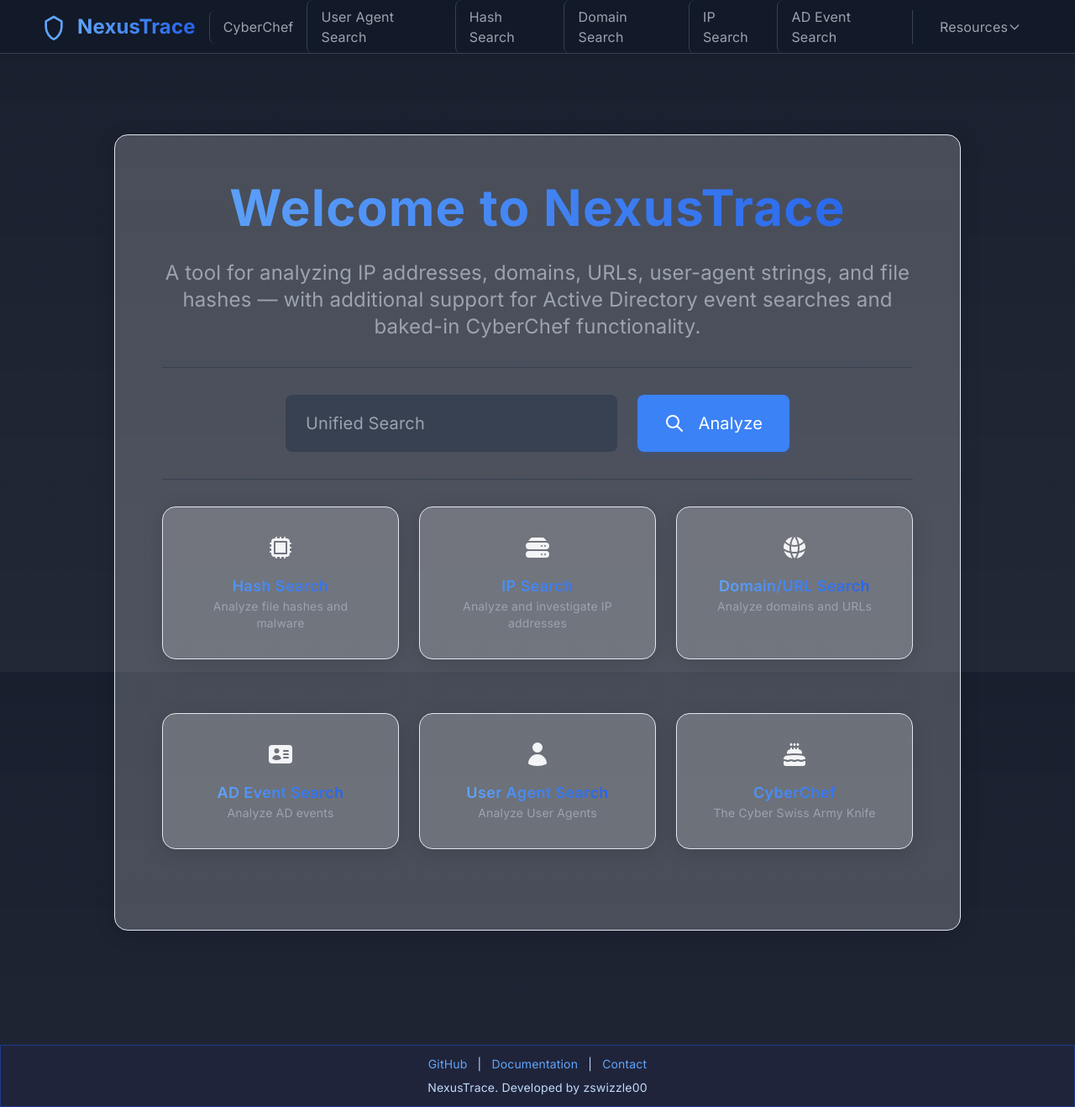
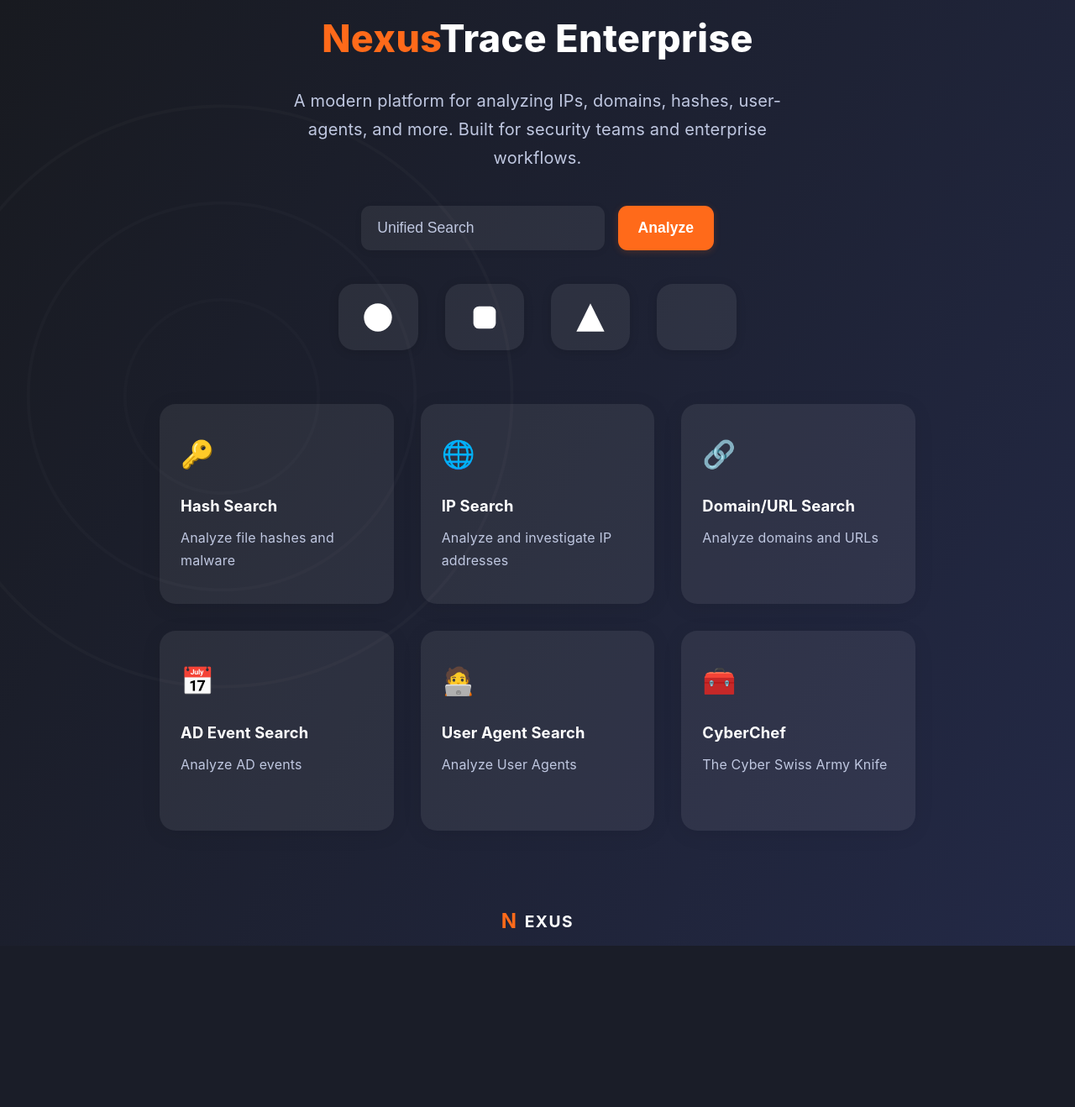
Before and after one commit to khaansec/NexusTrace, a Flask app: page / in a window 1280 px wide. Shown: the whole page at 84% size. After the commit the page ends 1126 px from the top, so only its background shows below. Run offline with Flask 3, Linux system fonts and the light colour scheme; some libraries are stand-ins or nearby versions.

Commit message:
Update home.html and styles.css for NexusTrace Enterprise theme
- Refactored home.html to implement a new layout with a modern design, including a search bar and feature grid.
- Updated CSS styles to enhance visual consistency, including new color variables and background gradients.
- Removed outdated link color variables and added new styles for enterprise-specific components.
- Improved overall aesthetics with a cohesive color scheme and responsive design adjustments.

```diff
--- a/static/css/styles.css
+++ b/static/css/styles.css
@@ -24,10 +24,6 @@
     --border-primary: #374151;
     --border-secondary: #4B5563;
 
-    /* Link Colors */
-    --link-color: #FFFFFF;
-    --link-hover-color: #FFFFFF;
-
     /* Spacing */
     --spacing-xs: 0.25rem;
     --spacing-sm: 0.5rem;
@@ -49,6 +45,9 @@
     --transition-fast: 150ms cubic-bezier(0.4, 0, 0.2, 1);
     --transition-normal: 250ms cubic-bezier(0.4, 0, 0.2, 1);
     --transition-slow: 350ms cubic-bezier(0.4, 0, 0.2, 1);
+
+    /* Enterprise Theme Additions */
+    --accent-orange: #FF6A1A;
 }
 
 /* Loading States */
@@ -292,8 +291,8 @@
 
 body {
     font-family: 'Inter', 'Roboto', 'Open Sans', Arial, sans-serif;
-    background: linear-gradient(135deg, #e0f2fe 0%, #f8fafc 100%);
-    color: var(--text-primary);
+    background: linear-gradient(120deg, #181A20 0%, #232946 100%) !important;
+    color: #fff;
     line-height: 1.7;
     letter-spacing: 0.01em;
 }
@@ -1705,7 +1704,7 @@
 
 /* 9. Subtle gradient for page background */
 body {
-  background: linear-gradient(135deg, #e0f2fe 0%, #f8fafc 100%);
+  background: linear-gradient(120deg, #181A20 0%, #232946 100%) !important;
 }
 
 /* 10. Responsive cards/tables/forms */
--- a/templates/home.html
+++ b/templates/home.html
@@ -1,100 +1,234 @@
-{% extends "base.html" %}
-
-{% block content %}
-<div class="flex flex-col items-center justify-center min-h-[80vh] px-2">
-    <div class="w-full max-w-5xl mx-auto px-2 py-8 md:py-16">
-        <div class="card p-8 md:p-14 space-y-8">
-            <!-- Header Section with Border -->
-            <div class="text-center mb-8 pb-8 border-b border-gray-700">
-                <h1 class="text-4xl md:text-6xl font-extrabold mb-4 md:mb-8 bg-gradient-to-r from-blue-400 to-blue-600 bg-clip-text text-transparent">
-                    Welcome to NexusTrace
-                </h1>
-                <p class="text-lg md:text-2xl text-gray-400">
-                    A tool for analyzing IP addresses, domains, URLs, user-agent strings, and file hashes — with additional support for Active Directory event searches and baked-in CyberChef functionality.
-                </p>
+<!DOCTYPE html>
+<html lang="en">
+<head>
+    <meta charset="UTF-8">
+    <meta name="viewport" content="width=device-width, initial-scale=1.0">
+    <title>NexusTrace Enterprise</title>
+    <link rel="stylesheet" href="/static/css/styles.css">
+    <style>
+        body {
+            min-height: 100vh;
+            background: linear-gradient(120deg, #181A20 0%, #232946 100%);
+            position: relative;
+            overflow: hidden;
+        }
+        .circle-bg {
+            position: absolute;
+            left: -10vw;
+            top: 10vh;
+            width: 60vw;
+            height: 60vw;
+            z-index: 0;
+            opacity: 0.18;
+        }
+        .main-content {
+            position: relative;
+            z-index: 1;
+            display: flex;
+            flex-direction: column;
+            align-items: center;
+            justify-content: center;
+            min-height: 100vh;
+        }
+        .headline {
+            font-size: 2.8rem;
+            font-weight: 800;
+            color: #fff;
+            margin-bottom: 1.2rem;
+            letter-spacing: 0.01em;
+        }
+        .headline .accent {
+            color: #FF6A1A;
+        }
+        .subtitle {
+            color: #bfc7e0;
+            font-size: 1.25rem;
+            margin-bottom: 2.5rem;
+            text-align: center;
+            max-width: 600px;
+        }
+        .icon-row {
+            display: flex;
+            gap: 2rem;
+            margin-bottom: 2.5rem;
+        }
+        .icon-box {
+            background: rgba(255,255,255,0.07);
+            border-radius: 1.2rem;
+            padding: 1.2rem 1.7rem;
+            display: flex;
+            align-items: center;
+            justify-content: center;
+            box-shadow: 0 2px 12px 0 #00000022;
+        }
+        .icon-box svg {
+            width: 2.5rem;
+            height: 2.5rem;
+            display: block;
+        }
+        .search-bar {
+            display: flex;
+            gap: 1rem;
+            margin-bottom: 2.5rem;
+            width: 100%;
+            max-width: 420px;
+        }
+        .search-input {
+            flex: 1;
+            padding: 1rem 1.2rem;
+            border-radius: 0.7rem;
+            border: none;
+            background: rgba(255,255,255,0.07);
+            color: #fff;
+            font-size: 1.1rem;
+            outline: none;
+            transition: box-shadow 0.2s, border-color 0.2s;
+        }
+        .search-input::placeholder {
+            color: #bfc7e0;
+        }
+        .search-btn {
+            background: #FF6A1A;
+            color: #fff;
+            border: none;
+            border-radius: 0.7rem;
+            padding: 1rem 1.5rem;
+            font-weight: 700;
+            font-size: 1.1rem;
+            cursor: pointer;
+            transition: background 0.2s, box-shadow 0.2s;
+            box-shadow: 0 2px 8px 0 #FF6A1A33;
+        }
+        .search-btn:hover, .search-btn:focus {
+            background: #d4550d;
+        }
+        .feature-grid {
+            display: grid;
+            grid-template-columns: repeat(auto-fit, minmax(240px, 1fr));
+            gap: 2rem;
+            margin-top: 1.5rem;
+            margin-bottom: 2.5rem;
+            width: 100%;
+            max-width: 900px;
+        }
+        .feature-card {
+            background: rgba(255,255,255,0.07);
+            border-radius: 1.2rem;
+            padding: 2rem 1.5rem 1.5rem 1.5rem;
+            text-decoration: none;
+            color: #fff;
+            box-shadow: 0 4px 24px rgba(0,0,0,0.08);
+            transition: transform 0.15s, box-shadow 0.15s, border 0.15s, background 0.15s;
+            position: relative;
+            border: 1.5px solid transparent;
+            display: flex;
+            flex-direction: column;
+            align-items: flex-start;
+            min-height: 180px;
+        }
+        .feature-card:hover, .feature-card:focus {
+            transform: translateY(-4px) scale(1.03);
+            box-shadow: 0 8px 32px rgba(255, 106, 26, 0.15);
+            border: 1.5px solid #FF6A1A;
+            background: rgba(255,255,255,0.12);
+            outline: none;
+        }
+        .feature-card .icon {
+            font-size: 2rem;
+            margin-bottom: 1.2rem;
+            color: #FF6A1A;
+        }
+        .feature-card .title {
+            font-size: 1.15rem;
+            font-weight: 700;
+            margin-bottom: 0.5rem;
+            color: #fff;
+        }
+        .feature-card .desc {
+            color: #bfc7e0;
+            font-size: 1rem;
+        }
+        .brand {
+            display: flex;
+            align-items: center;
+            gap: 0.5rem;
+            margin-top: 3rem;
+            font-size: 1.2rem;
+            color: #fff;
+            font-weight: 700;
+            letter-spacing: 0.08em;
+        }
+        .brand .accent {
+            color: #FF6A1A;
+            font-size: 1.5rem;
+        }
+        @media (max-width: 700px) {
+            .main-content { padding: 1.2rem; }
+            .feature-grid { grid-template-columns: 1fr; gap: 1.2rem; }
+            .icon-row { gap: 1rem; }
+        }
+    </style>
+</head>
+<body>
+    <svg class="circle-bg" viewBox="0 0 400 400" fill="none" xmlns="http://www.w3.org/2000/svg">
+        <circle cx="200" cy="200" r="180" stroke="#fff" stroke-width="2" opacity="0.12" />
+        <circle cx="200" cy="200" r="120" stroke="#fff" stroke-width="2" opacity="0.10" />
+        <circle cx="200" cy="200" r="60" stroke="#fff" stroke-width="2" opacity="0.08" />
+    </svg>
+    <div class="main-content">
+        <div class="headline"><span class="accent">Nexus</span>Trace Enterprise</div>
+        <div class="subtitle">A modern platform for analyzing IPs, domains, hashes, user-agents, and more. Built for security teams and enterprise workflows.</div>
+        <form class="search-bar" action="/analyze" method="POST">
+            <input class="search-input" type="text" name="indicator" placeholder="Unified Search" required />
+            <button class="search-btn" type="submit">Analyze</button>
+        </form>
+        <div class="icon-row">
+            <div class="icon-box">
+                <svg fill="#fff" viewBox="0 0 24 24"><circle cx="12" cy="12" r="10"/></svg>
             </div>
-            <!-- Unified Search Bar with Border -->
-            <div class="unified-search mb-8 pb-8 border-b border-gray-700">
-                <form action="/analyze" method="POST" class="search-form w-full flex flex-col sm:flex-row gap-4 md:gap-6 items-center justify-center">
-                    <input type="text"
-                           name="indicator"
-                           placeholder="Unified Search"
-                           class="form-input bg-gray-700 border-gray-600 text-white placeholder-gray-400 focus:border-blue-500 focus:ring-blue-500 w-full text-lg md:text-xl py-4 md:py-5 px-4 md:px-6 rounded-lg"
-                           required>
-                    <button type="submit" class="btn btn-primary whitespace-nowrap w-full sm:w-auto text-lg md:text-xl py-4 md:py-5 px-6 md:px-8 flex items-center justify-center">
-                        <svg class="w-6 h-6 mr-2" fill="none" stroke="currentColor" viewBox="0 0 24 24">
-                            <path stroke-linecap="round" stroke-linejoin="round" stroke-width="2" d="M21 21l-6-6m2-5a7 7 0 11-14 0 7 7 0 0114 0z"/>
-                        </svg>
-                        Analyze
-                    </button>
-                </form>
+            <div class="icon-box">
+                <svg fill="#fff" viewBox="0 0 24 24"><rect x="4" y="4" width="16" height="16" rx="4"/></svg>
             </div>
-            <!-- Quick Links Grid with Border -->
-            <div class="grid grid-cols-1 sm:grid-cols-2 lg:grid-cols-3 gap-4 md:gap-6">
-                <a href="/hash_analysis" class="card flex flex-col items-center gap-2 md:gap-4 p-6 md:p-8">
-                    <svg xmlns="http://www.w3.org/2000/svg" viewBox="0 0 24 24" fill="currentColor" class="size-8">
-                        <path d="M16.5 7.5h-9v9h9v-9Z" />
-                        <path fill-rule="evenodd" d="M8.25 2.25A.75.75 0 0 1 9 3v.75h2.25V3a.75.75 0 0 1 1.5 0v.75H15V3a.75.75 0 0 1 1.5 0v.75h.75a3 3 0 0 1 3 3v.75H21A.75.75 0 0 1 21 9h-.75v2.25H21a.75.75 0 0 1 0 1.5h-.75V15H21a.75.75 0 0 1 0 1.5h-.75v.75a3 3 0 0 1-3 3h-.75V21a.75.75 0 0 1-1.5 0v-.75h-2.25V21a.75.75 0 0 1-1.5 0v-.75H9V21a.75.75 0 0 1-1.5 0v-.75h-.75a3 3 0 0 1-3-3v-.75H3A.75.75 0 0 1 3 15h.75v-2.25H3a.75.75 0 0 1 0-1.5h.75V9H3a.75.75 0 0 1 0-1.5h.75v-.75a3 3 0 0 1 3-3h.75V3a.75.75 0 0 1 .75-.75ZM6 6.75A.75.75 0 0 1 6.75 6h10.5a.75.75 0 0 1 .75.75v10.5a.75.75 0 0 1-.75.75H6.75a.75.75 0 0 1-.75-.75V6.75Z" clip-rule="evenodd" />
-                    </svg>
-                    <div class="text-center">
-                        <h3 class="text-lg font-semibold bg-gradient-to-r from-blue-400 to-blue-600 bg-clip-text text-transparent">Hash Search</h3>
-                        <p class="text-gray-400 text-sm">Analyze file hashes and malware</p>
+            <div class="icon-box">
+                <svg fill="#fff" viewBox="0 0 24 24"><polygon points="12,2 22,22 2,22"/></svg>
             </div>
+            <div class="icon-box">
+                <svg fill="#fff" viewBox="0 0 24 24"><path d="M12 2v20M2 12h20"/></svg>
+            </div>
+        </div>
+        <div class="feature-grid">
+            <a href="/hash_analysis" class="feature-card" tabindex="0">
+                <span class="icon">🔑</span>
+                <span class="title">Hash Search</span>
+                <span class="desc">Analyze file hashes and malware</span>
             </a>
-                <a href="/ip_search" class="card flex flex-col items-center gap-2 md:gap-4 p-6 md:p-8">
-                    <svg xmlns="http://www.w3.org/2000/svg" viewBox="0 0 24 24" fill="currentColor" class="size-8">
-                        <path d="M5.507 4.048A3 3 0 0 1 7.785 3h8.43a3 3 0 0 1 2.278 1.048l1.722 2.008A4.533 4.533 0 0 0 19.5 6h-15c-.243 0-.482.02-.715.056l1.722-2.008Z" />
-                        <path fill-rule="evenodd" d="M1.5 10.5a3 3 0 0 1 3-3h15a3 3 0 1 1 0 6h-15a3 3 0 0 1-3-3Zm15 0a.75.75 0 1 1-1.5 0 .75.75 0 0 1 1.5 0Zm2.25.75a.75.75 0 1 0 0-1.5.75.75 0 0 0 0 1.5ZM4.5 15a3 3 0 1 0 0 6h15a3 3 0 1 0 0-6h-15Zm11.25 3.75a.75.75 0 1 0 0-1.5.75.75 0 0 0 0 1.5ZM19.5 18a.75.75 0 1 1-1.5 0 .75.75 0 0 1 1.5 0Z" clip-rule="evenodd" />
-                    </svg>
-                    <div class="text-center">
-                        <h3 class="text-lg font-semibold bg-gradient-to-r from-blue-400 to-blue-600 bg-clip-text text-transparent">IP Search</h3>
-                        <p class="text-gray-400 text-sm">Analyze and investigate IP addresses</p>
-                    </div>
+            <a href="/ip_search" class="feature-card" tabindex="0">
+                <span class="icon">🌐</span>
+                <span class="title">IP Search</span>
+                <span class="desc">Analyze and investigate IP addresses</span>
             </a>
-                <a href="/domain_search" class="card flex flex-col items-center gap-2 md:gap-4 p-6 md:p-8">
-                    <svg xmlns="http://www.w3.org/2000/svg" viewBox="0 0 24 24" fill="currentColor" class="size-8">
-                        <path d="M21.721 12.752a9.711 9.711 0 0 0-.945-5.003 12.754 12.754 0 0 1-4.339 2.708 18.991 18.991 0 0 1-.214 4.772 17.165 17.165 0 0 0 5.498-2.477ZM14.634 15.55a17.324 17.324 0 0 0 .332-4.647c-.952.227-1.945.347-2.966.347-1.021 0-2.014-.12-2.966-.347a17.515 17.515 0 0 0 .332 4.647 17.385 17.385 0 0 0 5.268 0ZM9.772 17.119a18.963 18.963 0 0 0 4.456 0A17.182 17.182 0 0 1 12 21.724a17.18 17.18 0 0 1-2.228-4.605ZM7.777 15.23a18.87 18.87 0 0 1-.214-4.774 12.753 12.753 0 0 1-4.34-2.708 9.711 9.711 0 0 0-.944 5.004 17.165 17.165 0 0 0 5.498 2.477ZM21.356 14.752a9.765 9.765 0 0 1-7.478 6.817 18.64 18.64 0 0 0 1.988-4.718 18.627 18.627 0 0 0 5.49-2.098ZM2.644 14.752c1.682.971 3.53 1.688 5.49 2.099a18.64 18.64 0 0 0 1.988 4.718 9.765 9.765 0 0 1-7.478-6.816ZM13.878 2.43a9.755 9.755 0 0 1 6.116 3.986 11.267 11.267 0 0 1-3.746 2.504 18.63 18.63 0 0 0-2.37-6.49ZM12 2.276a17.152 17.152 0 0 1 2.805 7.121c-.897.23-1.837.353-2.805.353-.968 0-1.908-.122-2.805-.353A17.151 17.151 0 0 1 12 2.276ZM10.122 2.43a18.629 18.629 0 0 0-2.37 6.49 11.266 11.266 0 0 1-3.746-2.504 9.754 9.754 0 0 1 6.116-3.985Z" />
-                    </svg>
-                    <div class="text-center">
-                        <h3 class="text-lg font-semibold bg-gradient-to-r from-blue-400 to-blue-600 bg-clip-text text-transparent">Domain/URL Search</h3>
-                        <p class="text-gray-400 text-sm">Analyze domains and URLs</p>
-                    </div>
+            <a href="/domain_search" class="feature-card" tabindex="0">
+                <span class="icon">🔗</span>
+                <span class="title">Domain/URL Search</span>
+                <span class="desc">Analyze domains and URLs</span>
             </a>
-                <a href="/ad_event_search" class="card flex flex-col items-center gap-2 md:gap-4 p-6 md:p-8">
-                    <svg xmlns="http://www.w3.org/2000/svg" viewBox="0 0 24 24" fill="currentColor" class="size-8">
-                        <path fill-rule="evenodd" d="M4.5 3.75a3 3 0 0 0-3 3v10.5a3 3 0 0 0 3 3h15a3 3 0 0 0 3-3V6.75a3 3 0 0 0-3-3h-15Zm4.125 3a2.25 2.25 0 1 0 0 4.5 2.25 2.25 0 0 0 0-4.5Zm-3.873 8.703a4.126 4.126 0 0 1 7.746 0 .75.75 0 0 1-.351.92 7.47 7.47 0 0 1-3.522.877 7.47 7.47 0 0 1-3.522-.877.75.75 0 0 1-.351-.92ZM15 8.25a.75.75 0 0 0 0 1.5h3.75a.75.75 0 0 0 0-1.5H15ZM14.25 12a.75.75 0 0 1 .75-.75h3.75a.75.75 0 0 1 0 1.5H15a.75.75 0 0 1-.75-.75Zm.75 2.25a.75.75 0 0 0 0 1.5h3.75a.75.75 0 0 0 0-1.5H15Z" clip-rule="evenodd" />
-                    </svg>
-                    <div class="text-center">
-                        <h3 class="text-lg font-semibold bg-gradient-to-r from-blue-400 to-blue-600 bg-clip-text text-transparent">AD Event Search</h3>
-                        <p class="text-gray-400 text-sm">Analyze AD events</p>
-                    </div>
+            <a href="/ad_event_search" class="feature-card" tabindex="0">
+                <span class="icon">📅</span>
+                <span class="title">AD Event Search</span>
+                <span class="desc">Analyze AD events</span>
             </a>
-                <a href="/user_agent_search" class="card flex flex-col items-center gap-2 md:gap-4 p-6 md:p-8">
-                    <svg xmlns="http://www.w3.org/2000/svg" viewBox="0 0 24 24" fill="currentColor" class="size-8">
-                        <path fill-rule="evenodd" d="M7.5 6a4.5 4.5 0 1 1 9 0 4.5 4.5 0 0 1-9 0ZM3.751 20.105a8.25 8.25 0 0 1 16.498 0 .75.75 0 0 1-.437.695A18.683 18.683 0 0 1 12 22.5c-2.786 0-5.433-.608-7.812-1.7a.75.75 0 0 1-.437-.695Z" clip-rule="evenodd" />
-                    </svg>
-                    <div class="text-center">
-                        <h3 class="text-lg font-semibold bg-gradient-to-r from-blue-400 to-blue-600 bg-clip-text text-transparent">User Agent Search</h3>
-                        <p class="text-gray-400 text-sm">Analyze User Agents</p>
-                    </div>
+            <a href="/user_agent_search" class="feature-card" tabindex="0">
+                <span class="icon">🧑‍💻</span>
+                <span class="title">User Agent Search</span>
+                <span class="desc">Analyze User Agents</span>
             </a>
-                <a href="/cyberchef" class="card flex flex-col items-center gap-2 md:gap-4 p-6 md:p-8">
-                    <svg xmlns="http://www.w3.org/2000/svg" viewBox="0 0 24 24" fill="currentColor" class="size-8">
-                        <path d="m15 1.784-.796.795a1.125 1.125 0 1 0 1.591 0L15 1.784ZM12 1.784l-.796.795a1.125 1.125 0 1 0 1.591 0L12 1.784ZM9 1.784l-.796.795a1.125 1.125 0 1 0 1.591 0L9 1.784ZM9.75 7.547c.498-.021.998-.035 1.5-.042V6.75a.75.75 0 0 1 1.5 0v.755c.502.007 1.002.021 1.5.042V6.75a.75.75 0 0 1 1.5 0v.88l.307.022c1.55.117 2.693 1.427 2.693 2.946v1.018a62.182 62.182 0 0 0-13.5 0v-1.018c0-1.519 1.143-2.829 2.693-2.946l.307-.022v-.88a.75.75 0 0 1 1.5 0v.797ZM12 12.75c-2.472 0-4.9.184-7.274.54-1.454.217-2.476 1.482-2.476 2.916v.384a4.104 4.104 0 0 1 2.585.364 2.605 2.605 0 0 0 2.33 0 4.104 4.104 0 0 1 3.67 0 2.605 2.605 0 0 0 2.33 0 4.104 4.104 0 0 1 3.67 0 2.605 2.605 0 0 0 2.33 0 4.104 4.104 0 0 1 2.585-.364v-.384c0-1.434-1.022-2.7-2.476-2.917A49.138 49.138 0 0 0 12 12.75ZM21.75 18.131a2.604 2.604 0 0 0-1.915.165 4.104 4.104 0 0 1-3.67 0 2.605 2.605 0 0 0-2.33 0 4.104 4.104 0 0 1-3.67 0 2.605 2.605 0 0 0-2.33 0 4.104 4.104 0 0 1-3.67 0 2.604 2.604 0 0 0-1.915-.165v2.494c0 1.035.84 1.875 1.875 1.875h15.75c1.035 0 1.875-.84 1.875-1.875v-2.494Z" />
-                    </svg>
-                    <div class="text-center">
-                        <h3 class="text-lg font-semibold bg-gradient-to-r from-blue-400 to-blue-600 bg-clip-text text-transparent">CyberChef</h3>
-                        <p class="text-gray-400 text-sm">The Cyber Swiss Army Knife</p>
-                    </div>
+            <a href="/cyberchef" class="feature-card" tabindex="0">
+                <span class="icon">🧰</span>
+                <span class="title">CyberChef</span>
+                <span class="desc">The Cyber Swiss Army Knife</span>
             </a>
         </div>
+        <div class="brand"><span class="accent">N</span>EXUS</div>
     </div>
-    </div>
-</div>
-{% endblock %}
-
-{% block scripts %}
-<script>
-    // Add any necessary JavaScript here
-</script>
-{% endblock %}
+</body>
+</html>
```
Also changed, not shown: other parts of static/css/styles.css (+52 -0 lines). Lines whose indentation alone changed are shown as unchanged.
